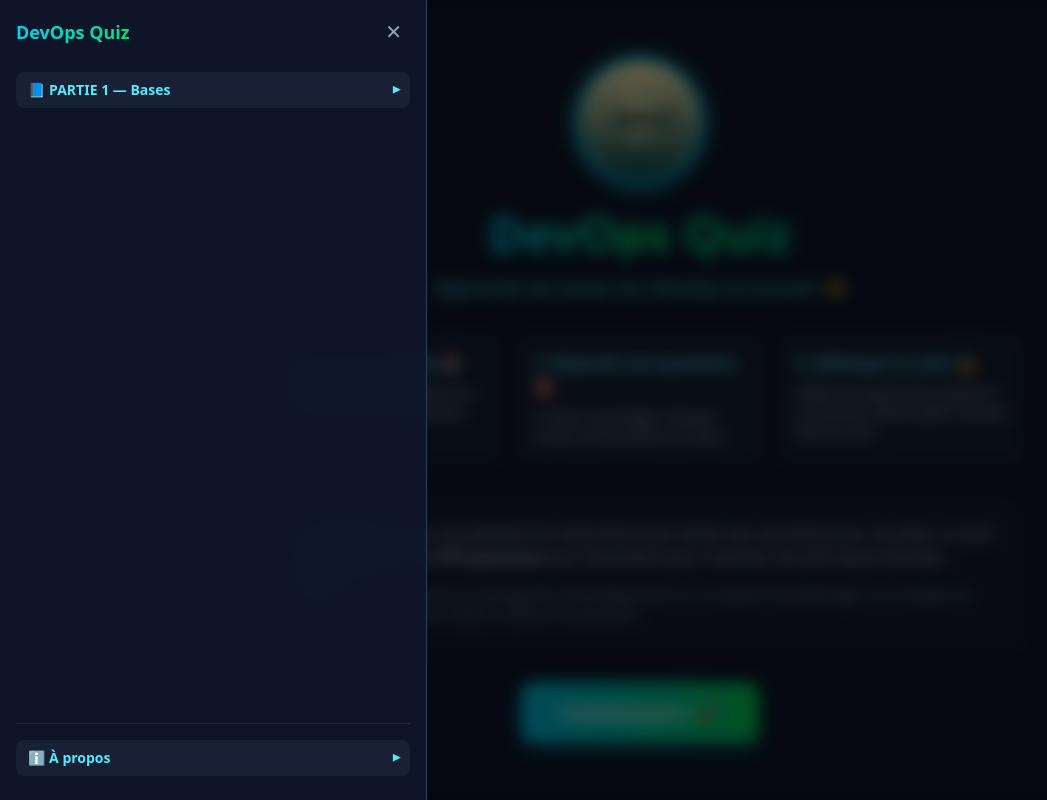
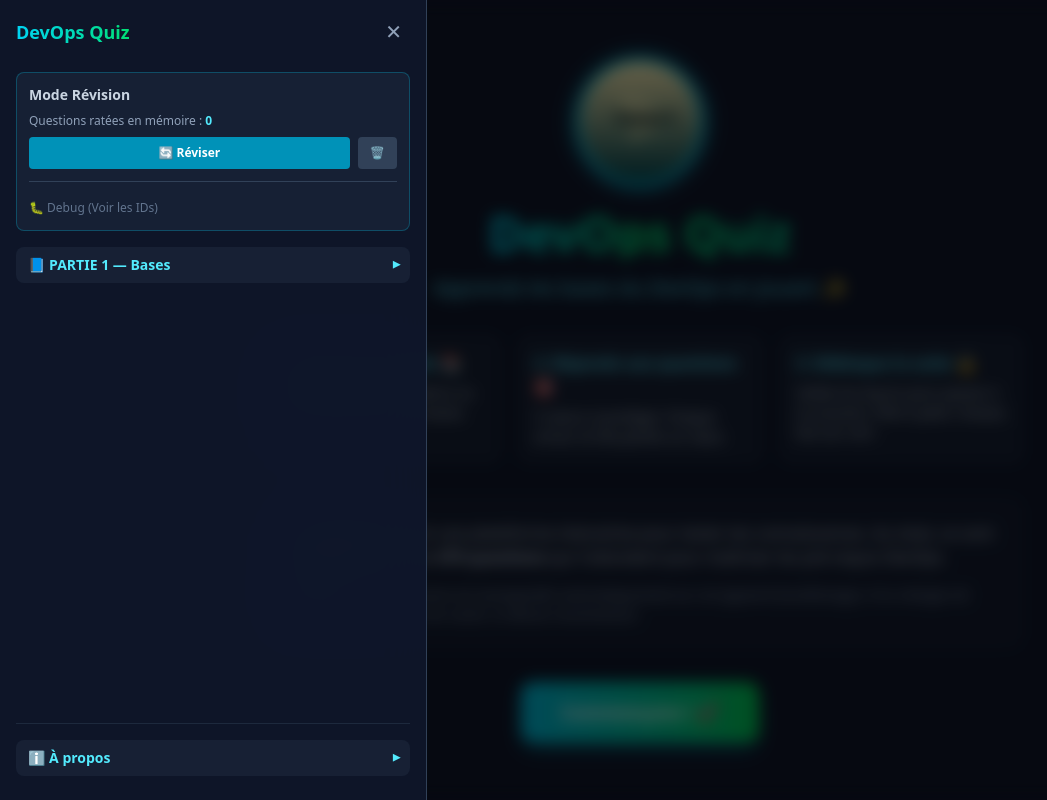
Before and after one commit to fotsingndiguedevy-dev/Devops_quiz, a Next.js app: page / in a window 1280 px wide. Both pictures are taken after a click on the button "Ouvrir le menu". Shown: the whole page, without its empty margins (0-1047 px from the left). Built offline with nearby package versions, Linux system fonts and the light colour scheme.

Commit message:
test: affichage du compteur derreurs en permanence pour debug

```diff
--- a/src/components/Sidebar.tsx
+++ b/src/components/Sidebar.tsx
@@ -18,12 +18,13 @@ export default function Sidebar({ isOpen, onClose, onSelectLesson, onStartRevisi
   const [openModules, setOpenModules] = useState<Record<string, boolean>>({});
   const [hoveredLesson, setHoveredLesson] = useState<string | null>(null);
   const [aProposOuvert, setAProposOuvert] = useState(false);
-  const [wrongCount, setWrongCount] = useState(0);
+  const [debugOpen, setDebugOpen] = useState(false);
+  const [wrongList, setWrongList] = useState<string[]>([]);
 
   useEffect(() => {
     if (isOpen) {
       document.body.style.overflow = "hidden";
-      setWrongCount(getWrongQuestions().length);
+      setWrongList(getWrongQuestions()); // On lit à chaque ouverture
     } else {
       document.body.style.overflow = "unset";
     }
@@ -36,7 +37,7 @@ export default function Sidebar({ isOpen, onClose, onSelectLesson, onStartRevisi
   const handleClearErrors = () => {
     if(confirm("Voulez-vous vraiment effacer toutes les questions ratées ?")) {
       clearWrongQuestions();
-      setWrongCount(0);
+      setWrongList([]);
     }
   }
 
@@ -60,20 +61,41 @@ export default function Sidebar({ isOpen, onClose, onSelectLesson, onStartRevisi
               <button onClick={onClose} className="text-slate-400 hover:text-white text-xl w-8 h-8 rounded-full hover:bg-slate-800">✕</button>
             </div>
 
-            {/* BOUTON DE REVISION */}
-            {wrongCount > 0 && (
-              <div className="mb-4 bg-slate-800/60 p-3 rounded-lg border border-red-500/30">
-                <p className="text-sm text-slate-300 mb-2">Tu as {wrongCount} question(s) ratée(s).</p>
+            {/* BOUTON DE REVISION (Toujours visible pour test) */}
+            <div className="mb-4 bg-slate-800/60 p-3 rounded-lg border border-cyan-500/30">
+              <p className="text-sm text-slate-300 mb-2 font-bold">Mode Révision</p>
+              <p className="text-xs text-slate-400 mb-2">Questions ratées en mémoire : <span className="text-cyan-300 font-bold">{wrongList.length}</span></p>
+
               <div className="flex gap-2">
-                  <button onClick={onStartRevision} className="flex-1 bg-cyan-600 hover:bg-cyan-500 text-white text-xs py-2 rounded font-bold">
+                <button
+                  onClick={() => {
+                    if (wrongList.length === 0) {
+                      alert("Aucune erreur enregistrée. Rate une question et quitte le quiz immédiatement !");
+                      return;
+                    }
+                    onStartRevision();
+                  }}
+                  className="flex-1 bg-cyan-600 hover:bg-cyan-500 text-white text-xs py-2 rounded font-bold"
+                >
                   🔄 Réviser
                 </button>
                 <button onClick={handleClearErrors} className="bg-slate-700 hover:bg-slate-600 text-white text-xs py-2 px-3 rounded">
                   🗑️
                 </button>
               </div>
+
+              {/* MODE DEBUG */}
+              <div className="mt-3 pt-3 border-t border-slate-700">
+                <button onClick={() => setDebugOpen(!debugOpen)} className="text-xs text-slate-500 hover:text-slate-300">
+                  🐛 Debug (Voir les IDs)
+                </button>
+                {debugOpen && (
+                  <pre className="text-[10px] text-green-400 bg-black/50 p-2 rounded mt-2 break-all">
+                    {wrongList.length > 0 ? JSON.stringify(wrongList) : "[]"}
+                  </pre>
+                )}
               </div>
-            )}
+            </div>
 
             <div className="flex-1">
               {parts.map(part => (
```
Lines whose indentation alone changed are shown as unchanged.
